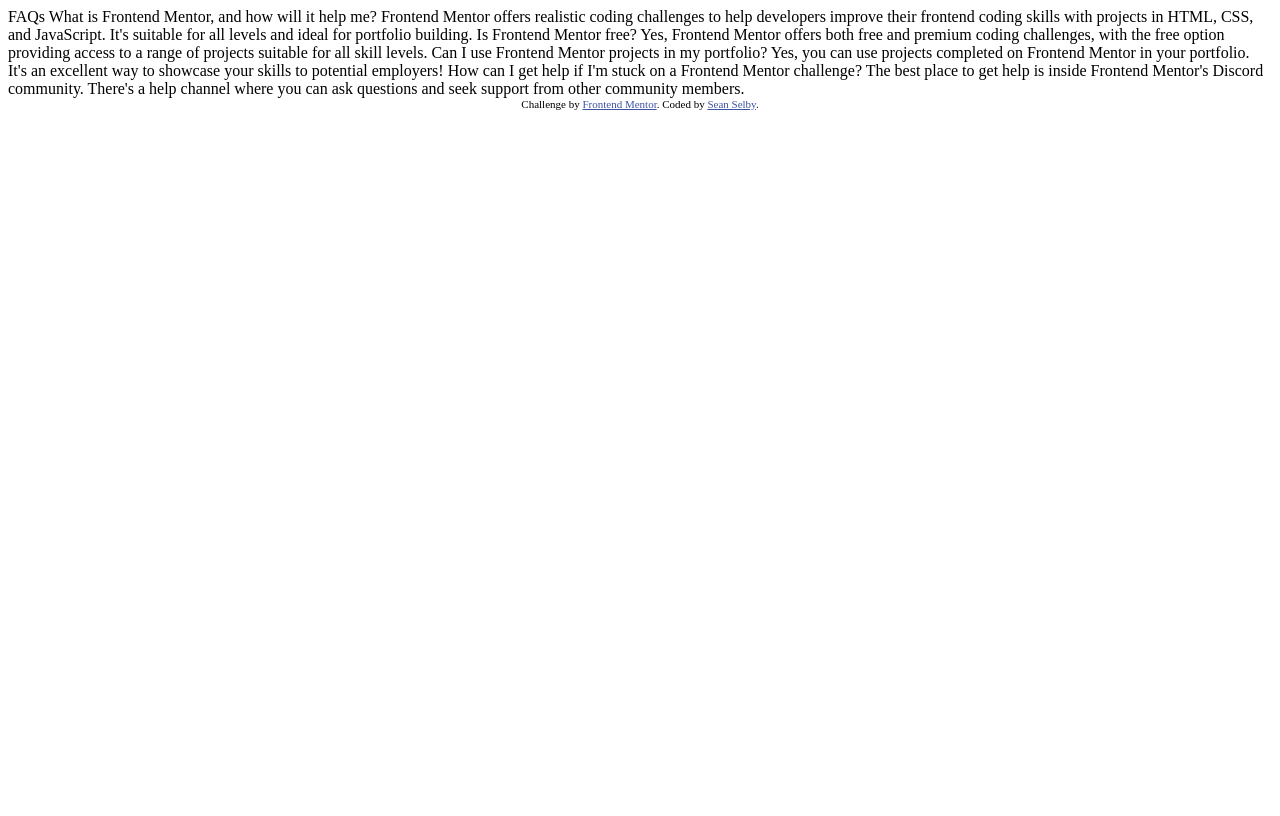
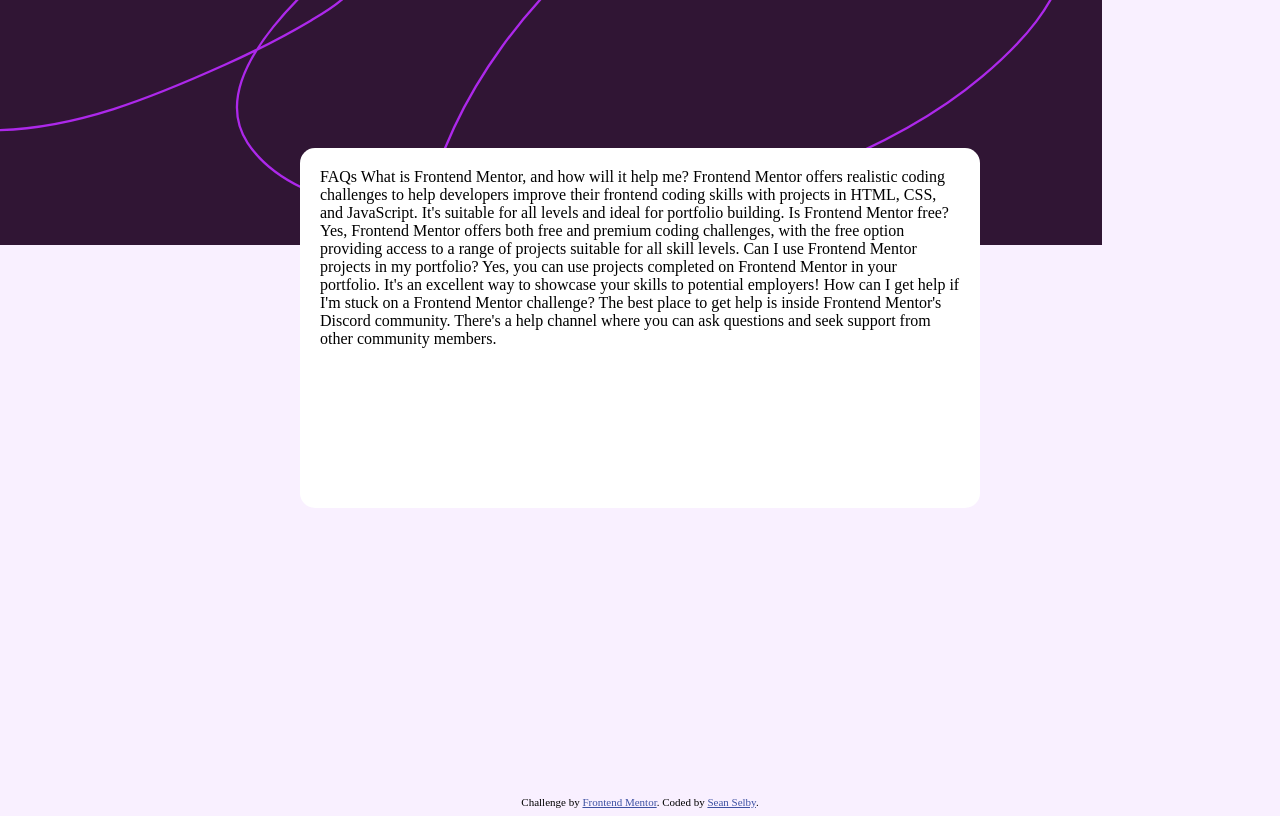
Before and after one commit to Sean8131/frontend-mentor-accordion-project, a plain HTML site: page index.html in a window 1280 px wide. Drawn offline with Linux system fonts and the light colour scheme.

Commit message:
added background image and main container div

```diff
--- a/index.html
+++ b/index.html
@@ -13,7 +13,9 @@
 <link rel="stylesheet" href="styles.css">
 </head>
 <body>
-
+  <!-- <div class="purple-design"></div> -->
+    <!-- </div> -->
+  <div class="main-container">
     FAQs
 
     What is Frontend Mentor, and how will it help me?
@@ -37,7 +39,7 @@
     The best place to get help is inside Frontend Mentor's Discord community. There's a help
     channel where you can ask questions and seek support from other community members.
 
-
+  </div>
 <div class="attribution">
   Challenge by <a href="https://www.frontendmentor.io?ref=challenge" target="_blank">Frontend Mentor</a>.
   Coded by <a href="#">Sean Selby</a>.
--- a/styles.css
+++ b/styles.css
@@ -1,2 +1,34 @@
+body {
+    height: 100vh;
+    background-color: hsl(275, 100%, 97%);
+    display: flex;
+    flex-direction: column-reverse;
+    background-image: url("assets/images/background-pattern-desktop.svg");
+    /* object-fit: cover; */
+    background-repeat: no-repeat;
+    /* background-clip: before; */
+    /* background-attachment: fixed; */
+    background-size: auto 30%;
+    /* background-position-y: top; */
+
+}
+
+/* .purple-design {
+    height: 30%;
+    width: 100%;
+    background-color: hsl(292, 42%, 14%);
+} */
+
+.main-container {
+    width: 50%;
+    height: 40%;
+    background-color: hsl(0, 0%, 100%);
+    padding: 20px;
+    border-radius: 15px;
+    position: absolute;
+    left: 50%;
+    top: 50%;
+    translate: -50% -70%;
+}
 .attribution { font-size: 11px; text-align: center; }
 .attribution a { color: hsl(228, 45%, 44%); }
```
Lines whose indentation alone changed are shown as unchanged.
